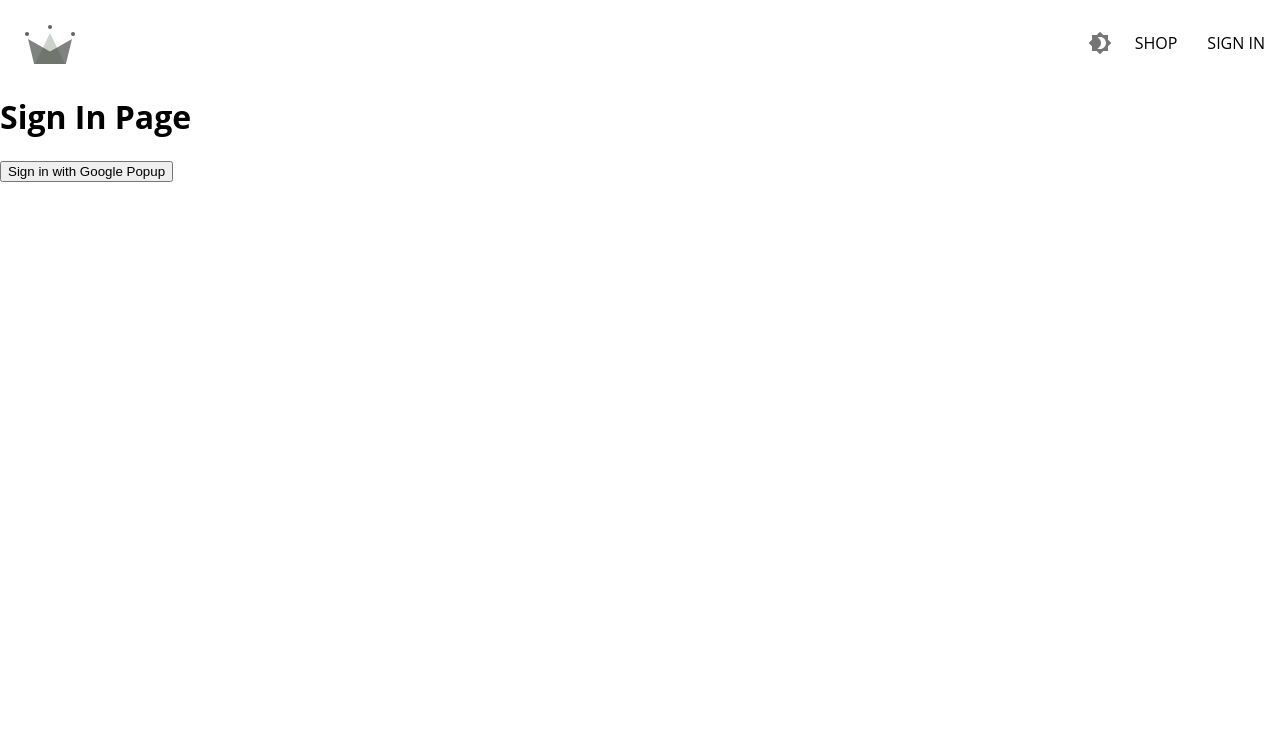
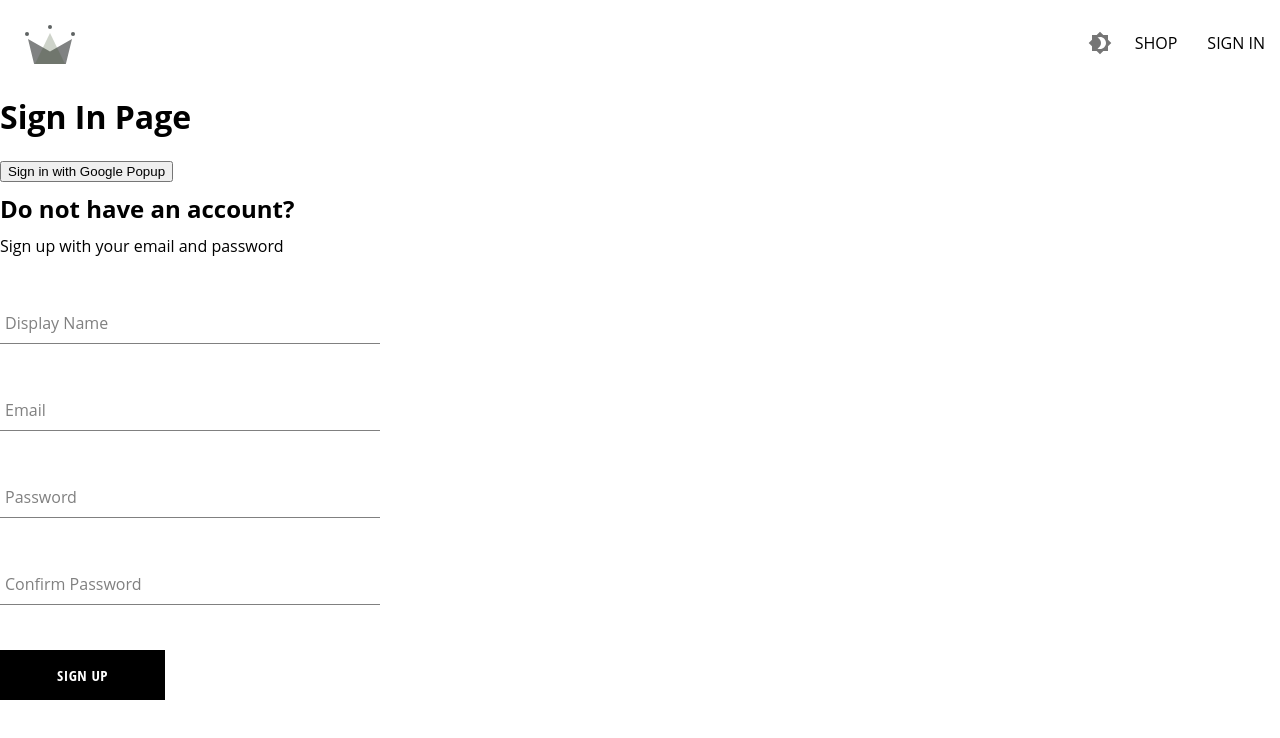
Before and after one commit to azurastar134/crwn-clothing, a React (Create React App) app: page /sign-in in a window 1280 px wide. Shown: the top 738 px of the page. Built offline with nearby package versions, Linux system fonts and the light colour scheme.

Commit message:
created sign up component,the form unput component, button component, and general styling

```diff
--- a/src/ThemeChanger.js
+++ b/src/ThemeChanger.js
@@ -28,7 +28,7 @@
         sx={{
           "&:hover": {
             backgroundColor: "rgb(255, 0, 0, 0.2)",
-            transition: "all 0.5s ease-in",
+            transition: "all 0.3s ease-in",
           },
         }}
         className="icon-button"
--- /dev/null
+++ b/src/components/button/button.component.jsx
@@ -0,0 +1,21 @@
+// there are three types of buttons
+// default , inverted, google sign in buttons
+import "./button.styles.scss";
+
+const BUTTON_TYPE_CLASSES = {
+  google: "google-sign-in",
+  inverted: "inverted",
+};
+
+const Button = ({ children, buttonType, ...otherProps }) => {
+  return (
+    <button
+      className={`button-container ${BUTTON_TYPE_CLASSES[buttonType]}`}
+      {...otherProps}
+    >
+      {children}
+    </button>
+  );
+};
+
+export default Button;
--- /dev/null
+++ b/src/components/button/button.styles.scss
@@ -0,0 +1,47 @@
+.button-container {
+  min-width: 165px;
+  width: auto;
+  height: 50px;
+  letter-spacing: 0.5px;
+  line-height: 50px;
+  padding: 0 35px 0 35px;
+  font-size: 15px;
+  background-color: black;
+  color: white;
+  text-transform: uppercase;
+  font-family: "Open Sans Condensed";
+  font-weight: bolder;
+  border: none;
+  cursor: pointer;
+  display: flex;
+  justify-content: center;
+
+  &:hover {
+    background-color: white;
+    transition: all 0.3s ease;
+    color: black;
+    border: 1px solid black;
+  }
+
+  &.google-sign-in {
+    background-color: #4285f4;
+    color: white;
+
+    &:hover {
+      background-color: #357ae8;
+      border: none;
+    }
+  }
+
+  &.inverted {
+    background-color: white;
+    color: black;
+    border: 1px solid black;
+
+    &:hover {
+      background-color: black;
+      color: white;
+      border: none;
+    }
+  }
+}
--- /dev/null
+++ b/src/components/form-input/form-input.component.jsx
@@ -0,0 +1,20 @@
+import "./form-input.styles.scss";
+
+const FormInput = ({ label, ...otherProps }) => {
+  return (
+    <div className="group">
+      <input className="form-input" {...otherProps} />
+      {label && (
+        <label
+          className={`${
+            otherProps.value.length ? "shrink" : ""
+          } form-input-label`}
+        >
+          {label}
+        </label>
+      )}
+    </div>
+  );
+};
+
+export default FormInput;
--- /dev/null
+++ b/src/components/form-input/form-input.styles.scss
@@ -0,0 +1,58 @@
+$sub-color: grey;
+$main-color: black;
+
+@mixin shrinkLabel {
+  top: -14px;
+  font-size: 12px;
+  color: rgb(212, 68, 68);
+}
+
+.group {
+  position: relative;
+  margin: 45px 0;
+
+  .form-input {
+    background: none;
+    background-color: white;
+    transition: background-color 0.5s ease;
+    color: $sub-color;
+    font-size: 18px;
+    padding: 10px 10px 10px 5px;
+    display: block;
+    width: 100%;
+    border: none;
+    border-radius: 0;
+    border-bottom: 1px solid $sub-color;
+    margin: 25px 0;
+
+    &:focus {
+      outline: none;
+    }
+
+    &:focus ~ .form-input-label {
+      @include shrinkLabel();
+    }
+  }
+
+  input[type="password"] {
+    letter-spacing: 0.3em;
+  }
+
+  .form-input-label {
+    color: $sub-color;
+    font-size: 16px;
+    font-weight: normal;
+    position: absolute;
+    pointer-events: none;
+    left: 5px;
+    top: 10px;
+    transition: 300ms ease all;
+
+    &.shrink {
+      @include shrinkLabel();
+    }
+  }
+}
+
+.form-textFields {
+}
--- /dev/null
+++ b/src/components/sign-up/sign-up-form.component.jsx
@@ -0,0 +1,121 @@
+import { useState } from "react";
+
+import FormInput from "../form-input/form-input.component";
+
+import {
+  createAuthUserWithEmailAndPassword,
+  createUserDocumentFromAuth,
+} from "../../utils/firebase/firebase.utils";
+
+import "./sign-up-form.styles.scss";
+import Button from "../button/button.component";
+
+//make an object having the four values that we need for the form
+const defaultFormFields = {
+  displayName: "",
+  email: "",
+  password: "",
+  confirmPassword: "",
+};
+
+const SignUpForm = () => {
+  // make a state that updates the defaultFormfields
+  const [formFields, setFormFields] = useState(defaultFormFields);
+  //destructuring
+  const { displayName, email, password, confirmPassword } = formFields;
+
+  // reset the form fields
+  const resetFormField = () => {
+    setFormFields(defaultFormFields);
+  };
+
+  // handle the sumbit to the form
+  const handleSumbit = async (event) => {
+    event.preventDefault();
+    // if the password is not the same as the confirmpassword then alert the user and do not continue
+    if (password !== confirmPassword) {
+      alert("Passwords do not match!");
+      return;
+    }
+
+    // try catch block
+    try {
+      // assign properties to the user by destructuring
+      const { user } = await createAuthUserWithEmailAndPassword(
+        email,
+        password
+      );
+      // use additional information {displayName} if the email is not verified
+      // WHen it is not verified it means that there is not name so we use our form
+      // to display one
+      await createUserDocumentFromAuth(user, { displayName });
+      resetFormField();
+    } catch (err) {
+      // catch the error and alert the user "auth/email-aready-in-use" comes from firebase
+      // that way we can always be sure if the email is in use or not.
+      if (err.code === "auth/email-already-in-use") {
+        alert("Cannot create user, email already in use");
+      } else {
+        console.log("User creation encountered an error", err);
+      }
+    }
+  };
+
+  // since name and value overlapping we create a handle method to
+  // fix this and update the formFields value by using the setFormFields
+  const handleChange = (event) => {
+    //give me the name and the value of the event
+    const { name, value } = event.target;
+    //update the name by the value
+    setFormFields({ ...formFields, [name]: value });
+  };
+
+  return (
+    <div className="sign-up-container">
+      <h2>Do not have an account?</h2>
+      <span>Sign up with your email and password</span>
+      <form onSubmit={handleSumbit}>
+        <FormInput
+          label="Display Name"
+          type="text"
+          required
+          onChange={handleChange}
+          name="displayName"
+          value={displayName}
+        />
+
+        <FormInput
+          label="Email"
+          type="email"
+          required
+          onChange={handleChange}
+          name="email"
+          value={email}
+        />
+
+        <FormInput
+          label="Password"
+          type="password"
+          required
+          onChange={handleChange}
+          name="password"
+          value={password}
+        />
+
+        <FormInput
+          label="Confirm Password"
+          type="password"
+          required
+          onChange={handleChange}
+          name="confirmPassword"
+          value={confirmPassword}
+        />
+        <Button buttonType="" type="sumbit">
+          Sign Up
+        </Button>
+      </form>
+    </div>
+  );
+};
+
+export default SignUpForm;
--- /dev/null
+++ b/src/components/sign-up/sign-up-form.styles.scss
@@ -0,0 +1,9 @@
+.sign-up-container {
+  display: flex;
+  flex-direction: column;
+  width: 380px;
+
+  h2 {
+    margin: 10px 0;
+  }
+}
--- a/src/index.scss
+++ b/src/index.scss
@@ -19,6 +19,22 @@
     color: $primary;
   }
 
+  h1 {
+    color: $primary;
+  }
+
+  h2 {
+    color: $primary;
+  }
+
+  label {
+    color: $primary;
+  }
+
+  span {
+    color: $primary;
+  }
+
   .icon-button {
     color: rgb(236, 230, 230);
   }
@@ -27,8 +43,42 @@
     border-color: rgb(236, 230, 230);
   }
 
-  h1 {
-    color: $primary;
+  .form-input {
+    border-bottom: 1px solid $primary;
+    background-color: $bg-dark-mode;
+  }
+
+  .button-container {
+    background-color: $primary;
+    color: $bg-dark-mode;
+
+    &:hover {
+      background-color: $bg-dark-mode;
+      color: $primary;
+      border: 1px solid $primary;
+    }
+
+    &.google-sign-in {
+      background-color: #4285f4;
+      color: white;
+
+      &:hover {
+        background-color: #357ae8;
+        border: none;
+      }
+    }
+
+    &.inverted {
+      background-color: white;
+      color: black;
+      border: 1px solid black;
+
+      &:hover {
+        background-color: black;
+        color: white;
+        border: none;
+      }
+    }
   }
 }
 
--- a/src/routes/sign-in/sign-in.component.jsx
+++ b/src/routes/sign-in/sign-in.component.jsx
@@ -1,18 +1,33 @@
+import { useEffect } from "react";
+import { getRedirectResult } from "firebase/auth";
+
 import {
+  auth,
   signInWithGooglePopup,
+  signInWithGoogleRedirect,
   createUserDocumentFromAuth,
 } from "../../utils/firebase/firebase.utils";
 
+import SignUpForm from "../../components/sign-up/sign-up-form.component";
+
 const SignIn = () => {
+  // useEffect(() => async () => {
+  //   const response = await getRedirectResult(auth);
+  //   if (response) {
+  //     const userDocRef = await createUserDocumentFromAuth(response.user);
+  //   }
+  // }, []);
+
   const logGoogleUser = async () => {
     const { user } = await signInWithGooglePopup();
     const userDocRef = await createUserDocumentFromAuth(user);
   };
+
   return (
     <div>
       <h1>Sign In Page</h1>
-
       <button onClick={logGoogleUser}>Sign in with Google Popup</button>
+      <SignUpForm />
     </div>
   );
 };
--- a/src/utils/firebase/firebase.utils.js
+++ b/src/utils/firebase/firebase.utils.js
@@ -4,6 +4,7 @@
   signInWithRedirect,
   signInWithPopup,
   GoogleAuthProvider,
+  createUserWithEmailAndPassword,
 } from "firebase/auth";
 
 import { getFirestore, doc, getDoc, setDoc } from "firebase/firestore";
@@ -21,17 +22,24 @@
 // Initialize Firebase
 const firebaseApp = initializeApp(firebaseConfig);
 
-const provider = new GoogleAuthProvider();
-provider.setCustomParameters({
+const googleProvider = new GoogleAuthProvider();
+googleProvider.setCustomParameters({
   prompt: "select_account",
 });
 
 export const auth = getAuth();
-export const signInWithGooglePopup = () => signInWithPopup(auth, provider);
+export const signInWithGooglePopup = () =>
+  signInWithPopup(auth, googleProvider);
+export const signInWithGoogleRedirect = () =>
+  signInWithRedirect(auth, googleProvider);
 
 export const db = getFirestore();
 
-export const createUserDocumentFromAuth = async (userAuth) => {
+export const createUserDocumentFromAuth = async (
+  userAuth,
+  additionalInformation = {}
+) => {
+  if (!userAuth) return;
   const userDocRef = doc(db, "users", userAuth.uid);
 
   console.log(userDocRef);
@@ -49,6 +57,7 @@
         displayName,
         email,
         createdAt,
+        ...additionalInformation,
       });
     } catch (err) {
       console.log("error creating the user", err.message);
@@ -60,3 +69,9 @@
 
   return userDocRef;
 };
+
+export const createAuthUserWithEmailAndPassword = async (email, password) => {
+  if (!email || !password) return;
+
+  return await createUserWithEmailAndPassword(auth, email, password);
+};
```
